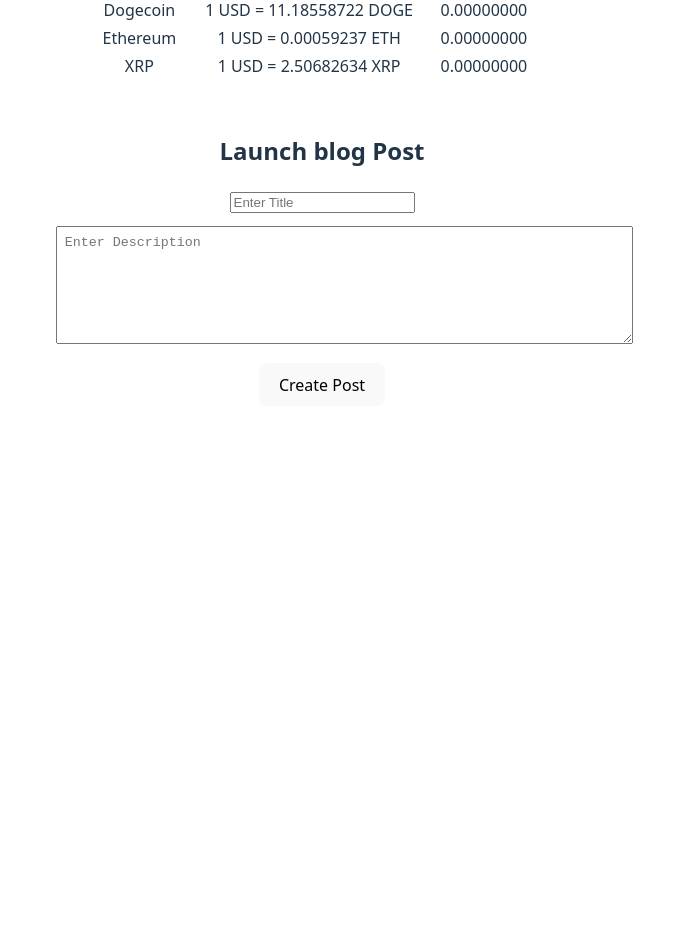
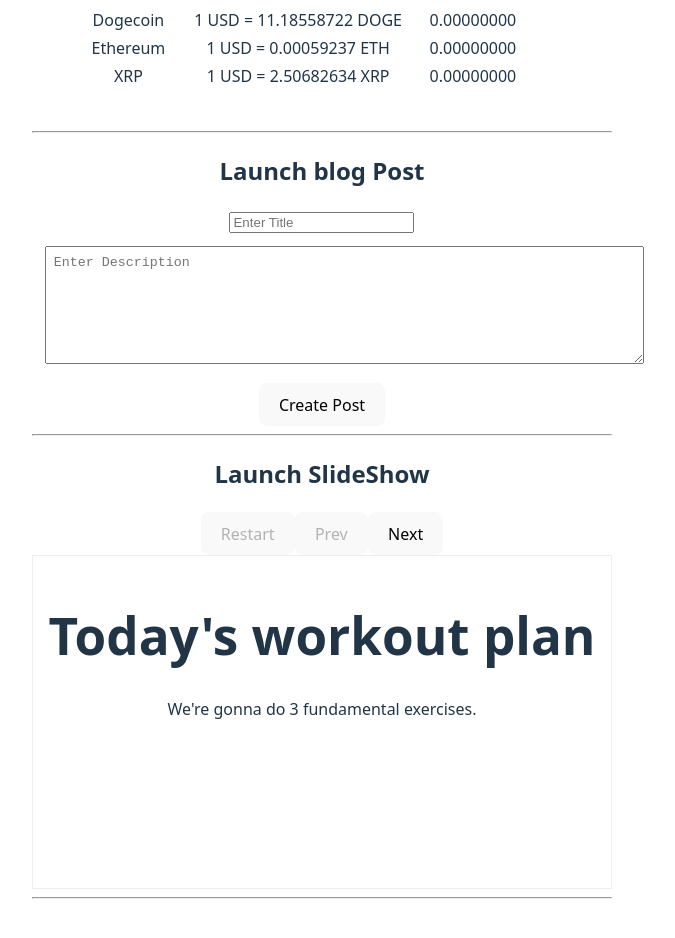
Before and after one commit to pauloconnell/crypto_converter, a React (Vite) app: page / in a window 1280 px wide. Shown: the part 508-1446 px from the top of the page, without its empty margins (318-993 px from the left). Before the commit the page ends 946 px from the top, so only its background shows below. Built offline with nearby package versions, Linux system fonts and the light colour scheme.

Commit message:
UPdate: added slideshow App just completed

```diff
--- a/src/App.jsx
+++ b/src/App.jsx
@@ -4,6 +4,7 @@
 import Main from "./components/Main";
 import './App.css'
 import Blog from "./components/blog/Blog"
+import SlideShow from './components/slideShow/SlideShow';
 
 function App() {
 
@@ -17,14 +18,19 @@
                <img src={reactLogo} className="logo react" alt="React logo" />
             </a>
          </div>
+         <hr />
          <h2>Launch CryptoConverter</h2>
 
          <Main />
-
+<hr />
          <h2> Launch blog Post</h2>
 
          <Blog />
+<hr />
+         <h2>Launch SlideShow</h2>
 
+         <SlideShow />
+<hr />
       </>
    );
 }
--- /dev/null
+++ b/src/components/slideShow/Slide.jsx
@@ -0,0 +1,14 @@
+import React from "react";
+
+function Slide({ slide }) {
+  console.log('slide got ', {slide})
+  return (
+
+
+ <div id="slide" className="card text-center">
+        <h1 data-testid="title">{slide.title}</h1>
+        <p data-testid="text">{slide.text}</p>
+      </div>
+  )
+}
+ export default Slide;
--- /dev/null
+++ b/src/components/slideShow/SlideShow.jsx
@@ -0,0 +1,20 @@
+import React from "react";
+import "h8k-components";
+import  "./slideShow.css";
+import Slides from './Slides.jsx';
+import { SLIDES_DATA } from "../../data/slideData.js";
+
+
+
+function SlideShow() {
+  return (
+    <>
+      <h8k-navbar header="Slideshow App"></h8k-navbar>
+      <div className="App">
+        <Slides slides={SLIDES_DATA} />
+      </div>
+    </>
+  );
+}
+
+export default SlideShow;
--- /dev/null
+++ b/src/components/slideShow/Slides.jsx
@@ -0,0 +1,68 @@
+import React, { useState } from "react";
+import Slide from "./Slide"
+
+
+
+function Slides({ slides }) {
+
+  const [counter, setCounter] = useState(0);
+  // const [showNext, setShowNext] = useState(true);
+  // const [showPrev, setShowPrev] = useState(false);
+
+  const handleRestart = () => {
+    setCounter(0);
+  //  setShowNext(true);
+  }
+
+  const handleNext = () => {
+
+    setCounter(prev => {
+      console.log({prev}, slides.length)
+      // if (prev == slides.length - 2){
+      //   setShowNext(false)
+      // }else setShowNext(true)
+      return(++prev);
+
+    })
+  }
+ const handlePrev = () => {
+    setCounter(prev => {
+      return --prev;
+    })
+
+  }
+
+  return (
+    <div>
+      <div id="navigation" className="text-center">
+
+        <button data-testid="button-restart" className="small outlined" disabled={(counter == 0)}  onClick={handleRestart}>
+          Restart
+        </button>
+
+          <button data-testid="button-prev" className="small" disabled={(counter == 0)} onClick={handlePrev}>
+            Prev
+          </button>
+
+
+
+          <button data-testid="button-next" className="small" disabled={counter == slides.length-1} onClick={handleNext}>
+            Next
+          </button>
+
+      </div>
+
+
+
+
+          <Slide slide={slides[counter]}  />
+
+
+
+
+
+    </div>
+  );
+}
+
+export default Slides;
--- /dev/null
+++ b/src/components/slideShow/slideShow.css
@@ -0,0 +1,5 @@
+#slide {
+  border: 1px solid #eee;
+  padding: 1rem;
+  min-height: 300px;
+}
--- /dev/null
+++ b/src/data/slideData.js
@@ -0,0 +1,22 @@
+export const SLIDES_DATA = [
+  {
+    title: "Today's workout plan",
+    text: "We're gonna do 3 fundamental exercises.",
+  },
+  {
+    title: "First, 10 push-ups",
+    text: "Do 10 reps. Remember about full range of motion. Don't rush.",
+  },
+  {
+    title: "Next, 20 squats",
+    text: "Squats are important. Remember to keep your back straight.",
+  },
+  {
+    title: "Finally, 15 sit-ups",
+    text: "Slightly bend your knees. Remember about full range of motion.",
+  },
+  {
+    title: "Great job!",
+    text: "You made it, have a nice day and see you next time!",
+  },
+];
```
Also changed, not shown: 1 other file (tests, documents, lock files or other folders).
